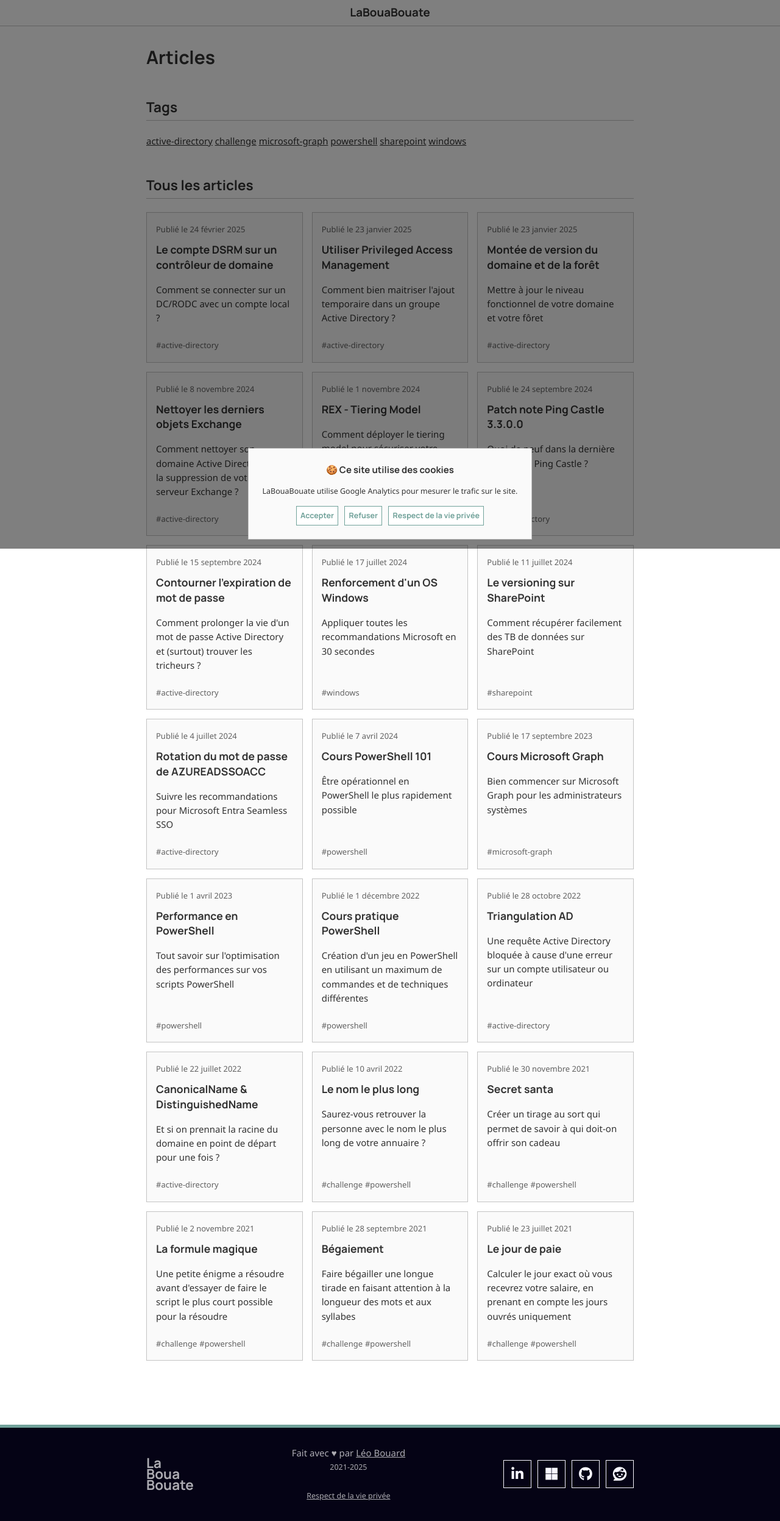
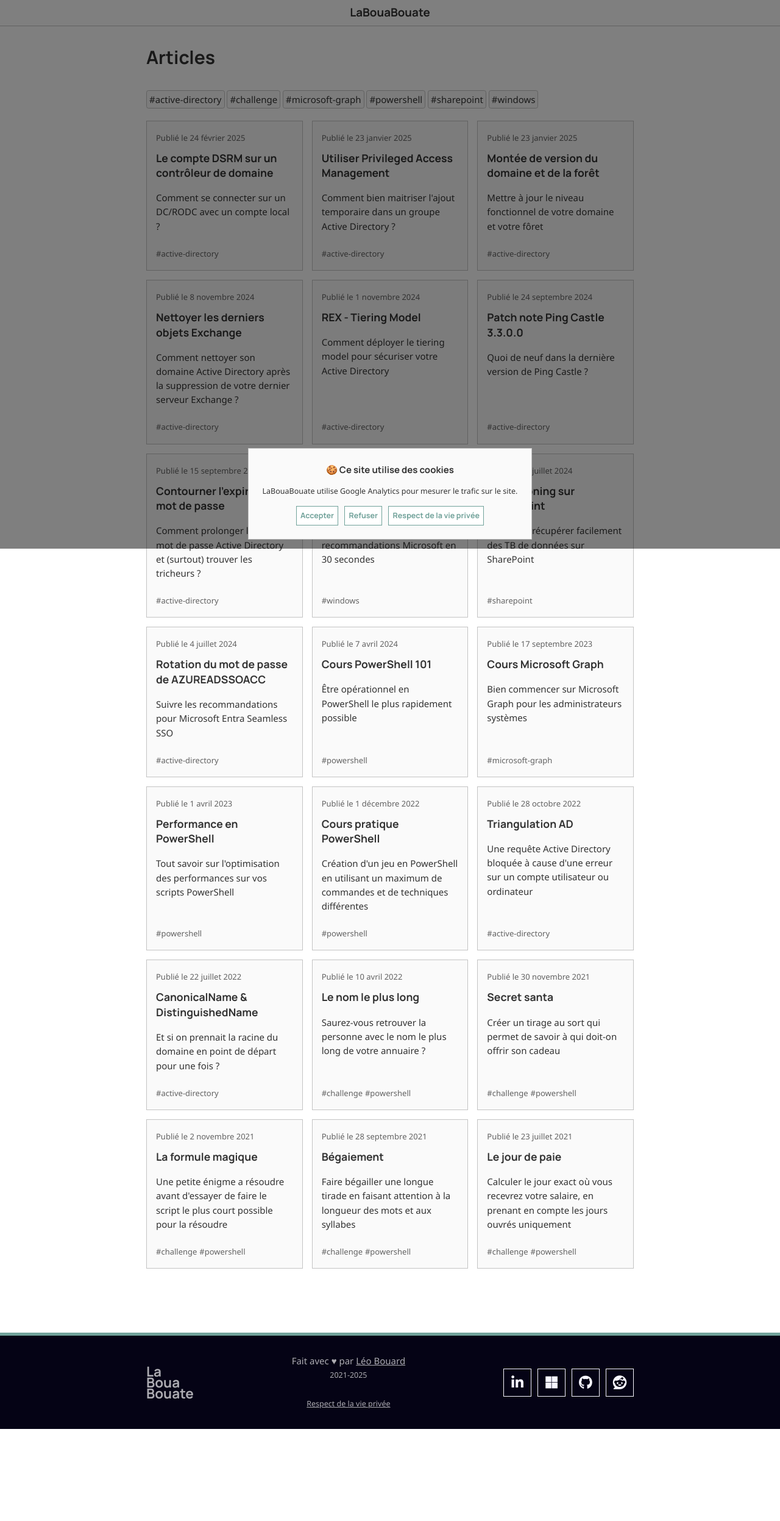
Before and after one commit to leobouard/leobouard.github.io, a Jekyll site: the page built from _pages/blog.html, in a window 1280 px wide. Shown: the whole page at 61% size. Built offline with Jekyll 4.4.1, drawn with Linux system fonts in a browser that asks for light colours; nearby versions of some CDN libraries; some web fonts are replaced; after the commit the page ends 2344 px from its top, so only the background shows below that.

Commit message:
Ajout du CSS

```diff
--- a/_pages/blog.html
+++ b/_pages/blog.html
@@ -5,15 +5,13 @@ description: "Tous les articles, cours et défis sur PowerShell et d'autres tech
 ---
 
 <h1>Articles</h1>
-<h2>Tags</h2>
 {% include filter-tags.html %}
 <div class="all-tags">
   {% assign tags = site.tags | sort %}
   {% for tag in tags %}
-  <a href="#" onclick="filterArticlesByTag('{{ tag[0] }}');">{{ tag[0] }}</a>
+  <a href="#" onclick="filterArticlesByTag('{{ tag[0] }}');">#{{ tag[0] }}</a>
   {% endfor %}
 </div>
-<h2>Tous les articles</h2>
 <div class="all-posts">
   {% assign posts = site.posts | where: "listed", true %}
   {% for post in posts %}
--- /dev/null
+++ b/_sass/filter-tags.scss
@@ -0,0 +1,21 @@
+div.all-tags {
+    line-height: 2.5em;
+    margin-bottom: 1em;
+}
+
+div.all-tags a {
+    background-color: var(--lightaccent);
+    padding: 4px;
+    border-radius: 0.25em;
+    border: 1px solid var(--mediumaccent);
+    text-decoration: none;
+}
+
+div.all-tags a:hover {
+    background-color: var(--primary);
+    text-decoration: underline;
+}
+
+div.all-tags a.selected {
+    /* background-color: var(--primary); */
+}
--- a/assets/css/main.scss
+++ b/assets/css/main.scss
@@ -6,6 +6,7 @@
 @import 'colors-and-fonts';
 @import 'containers';
 @import 'cookies';
+@import 'filter-tags';
 @import 'footer';
 @import 'header';
 @import 'highlight';
```
